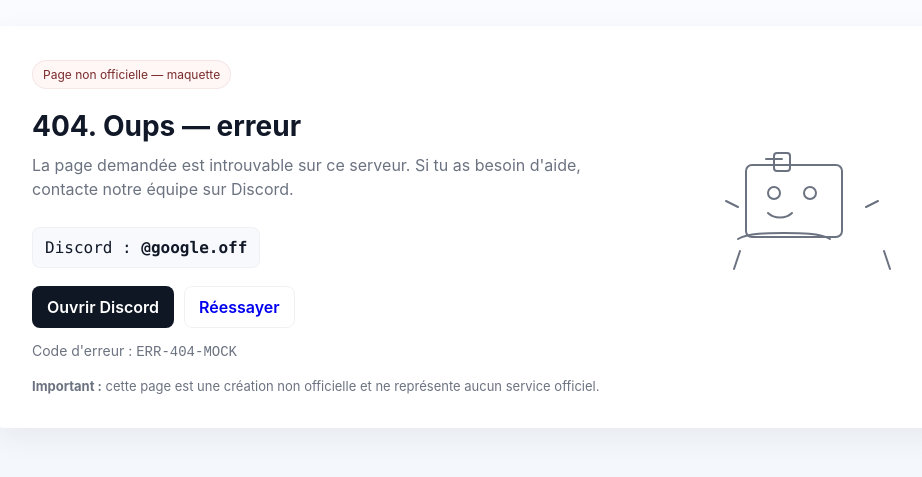
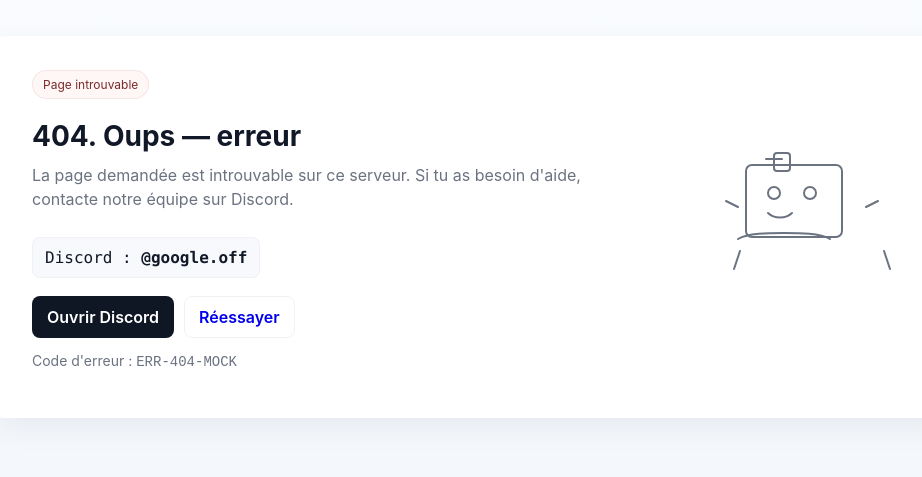
Before and after one commit to roblax30/Gaaglo.github.io, a plain HTML site: page index.html in a window 1280 px wide. Shown: the part 213-690 px from the top of the page, without its empty margins (158-1080 px from the left). Drawn offline with Linux system fonts and the light colour scheme.

Commit message:
Update index.html

```diff
--- a/index.html
+++ b/index.html
@@ -32,7 +32,7 @@
   <div class="container">
     <main class="card" role="main" aria-labelledby="title">
       <div class="left">
-        <span class="badge">Page non officielle — maquette</span>
+        <span class="badge">Page introuvable</span>
         <h1 id="title">404. Oups — erreur</h1>
         <p class="lead">La page demandée est introuvable sur ce serveur. Si tu as besoin d'aide, contacte notre équipe sur Discord.</p>
 
@@ -45,9 +45,6 @@
 
         <div class="details">
           <p>Code d'erreur : <span style="font-family:monospace">ERR-404-MOCK</span></p>
-          <footer>
-            <strong>Important :</strong> cette page est une création non officielle et ne représente aucun service officiel.
-          </footer>
         </div>
       </div>
 
```
